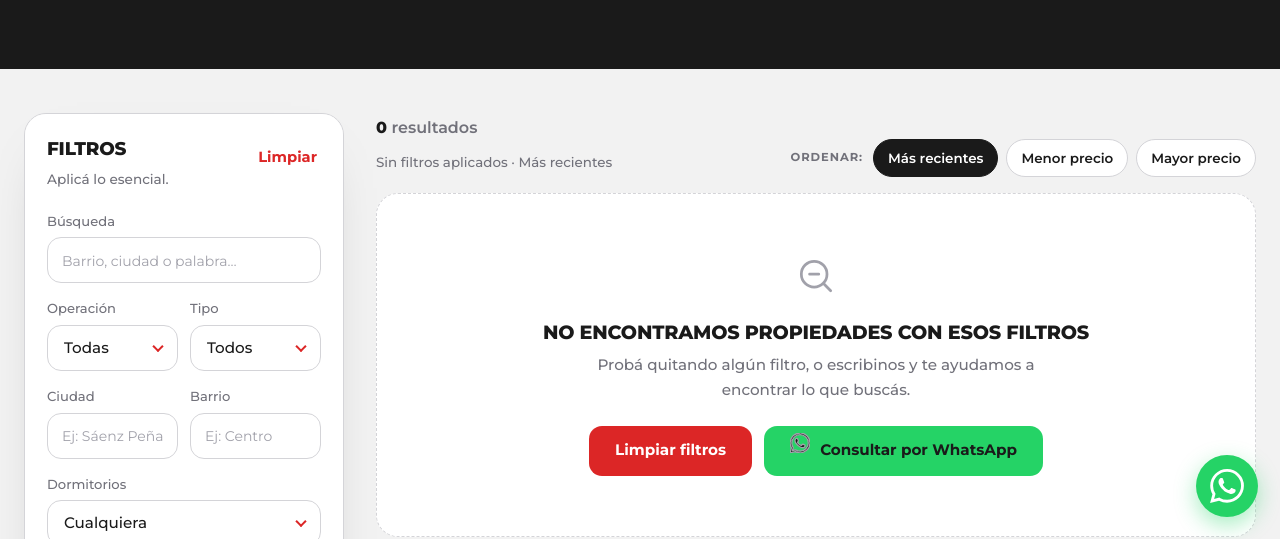
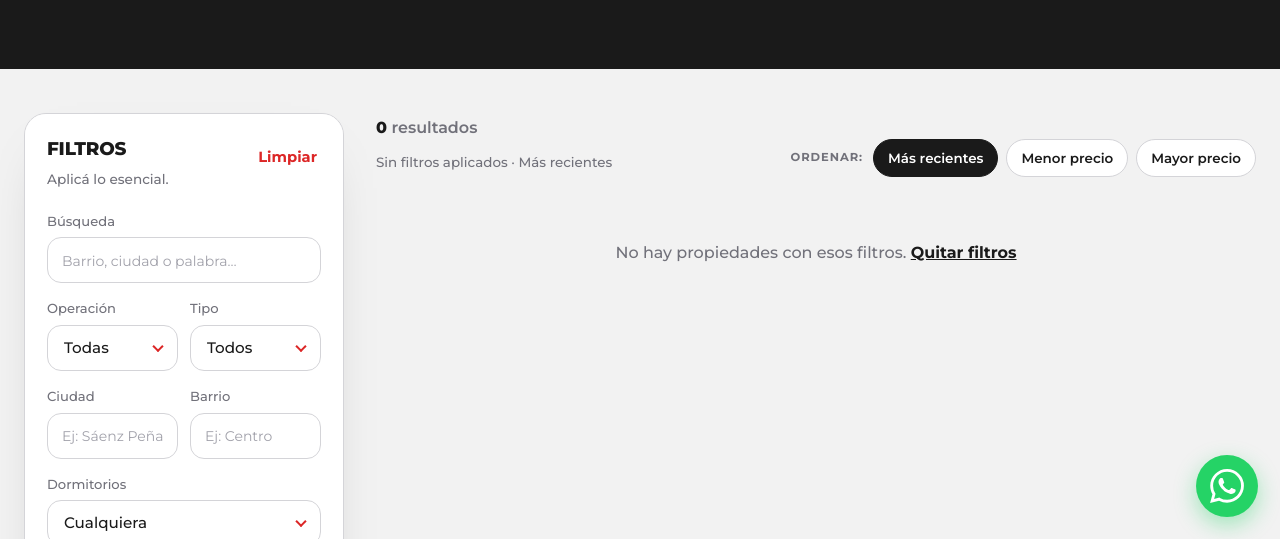
Before and after one commit to miqueasvb/inmobiliariaschoning, a website: page propiedades.html in a window 1280 px wide. Shown: the part 261-800 px from the top of the page. Drawn offline with Linux system fonts and the light colour scheme.

Commit message:
Add files via upload

```diff
--- a/propiedades.html
+++ b/propiedades.html
@@ -274,7 +274,8 @@ h1,h2,h3,h4,p,ul{margin:0}
 .sch-chips-f button:hover{border-color:var(--sch-tinta)}
 .sch-chips-f svg{width:14px;height:14px;fill:none;stroke:var(--sch-gris);stroke-width:2.4;stroke-linecap:round}
 .sch-grid{display:grid;grid-template-columns:repeat(var(--sch-cols,2),minmax(0,1fr));gap:24px}
-.sch-vacio{grid-column:1/-1;text-align:center;background:#fff;border:1px dashed var(--sch-borde);border-radius:22px;padding:60px 24px}
+.sch-vacio{grid-column:1/-1;text-align:center;padding:48px 16px;font-size:1rem;font-weight:500;color:var(--sch-gris)}
+.sch-vacio-link{border:0;background:none;padding:0;font:inherit;font-weight:700;color:var(--sch-tinta);text-decoration:underline;cursor:pointer}
 .sch-vacio svg{width:44px;height:44px;fill:none;stroke:#A1A1AA;stroke-width:1.5;stroke-linecap:round;stroke-linejoin:round;margin-bottom:16px}
 .sch-vacio h3{margin:0 0 8px;font-size:1.2rem;font-weight:800;letter-spacing:-.01em;color:var(--sch-tinta)}
 .sch-vacio p{margin:0 auto;max-width:44ch;font-size:.95rem;line-height:1.65;font-weight:500;color:var(--sch-gris)}
@@ -368,7 +369,7 @@ h1,h2,h3,h4,p,ul{margin:0}
 }
 @media (max-width:560px){
     .sch-grid{grid-template-columns:1fr;gap:20px}
-    .sch-vacio{padding:44px 18px}
+    .sch-vacio{padding:36px 12px}
 }
 @media (max-width:1020px){
     .sch-sort{display:none}
@@ -844,11 +845,7 @@ h1,h2,h3,h4,p,ul{margin:0}
         if (pagina > paginas) pagina = paginas;
         var vis = r.slice((pagina - 1) * PAGE, pagina * PAGE);
         if (!total) {
-            grid.innerHTML = '<div class="sch-vacio">' + SVG('<circle cx="11" cy="11" r="7"/><path d="m20 20-3.5-3.5M8.5 11h5"/>') +
-                '<h3>No encontramos propiedades con esos filtros</h3>' +
-                '<p>Probá quitando algún filtro, o escribinos y te ayudamos a encontrar lo que buscás.</p>' +
-                '<div class="sch-vacio-acc"><button type="button" class="sch-btn-solid" data-limpiar>Limpiar filtros</button>' +
-                '<a class="sch-btn-wsp" target="_blank" rel="noopener noreferrer" href="' + wa('Hola, vengo de la web de Schöning Negocios Inmobiliarios y no encontré lo que busco. ¿Me pueden ayudar?') + '">' + WAICON + 'Consultar por WhatsApp</a></div></div>';
+            grid.innerHTML = '<div class="sch-vacio">No hay propiedades con esos filtros. <button type="button" class="sch-vacio-link" data-limpiar>Quitar filtros</button></div>';
         } else {
             grid.innerHTML = vis.map(tarjeta).join('');
         }
```
